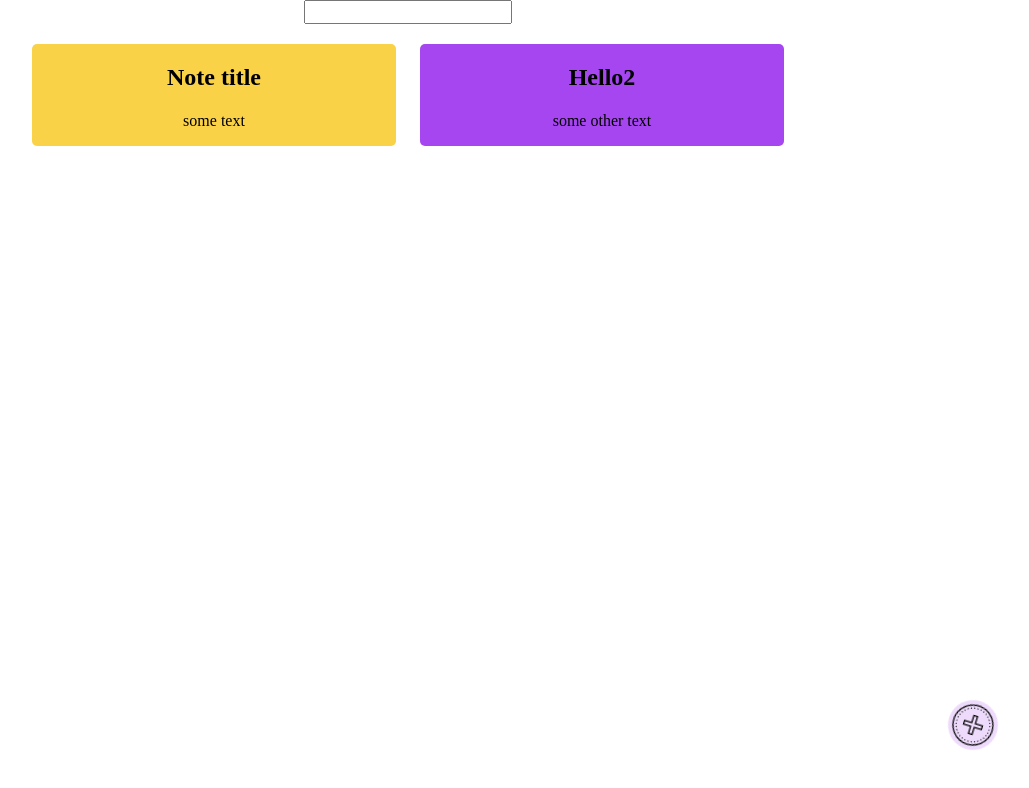
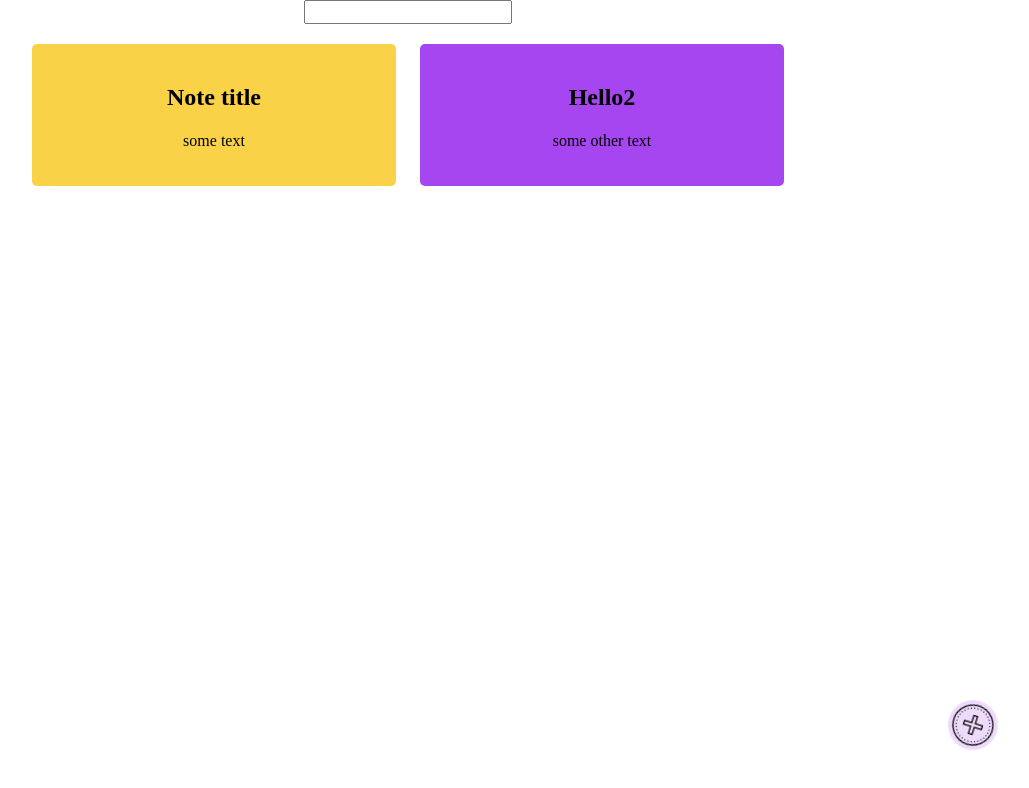
Before and after one commit to hosfatantabolis/NotesLite, a React (Create React App) app: page / in a window 1280 px wide. Shown: the top 788 px of the page, without its empty margins (232-1261 px from the left). Built offline with nearby package versions, Linux system fonts and the light colour scheme.

Commit message:
hotfix: text overflow

```diff
--- a/src/components/Note/Note.css
+++ b/src/components/Note/Note.css
@@ -1,6 +1,16 @@
 .note{
     border-radius: 5px;
     max-height: 300px;
+    padding: 20px
+}
+
+.note__title{
+    text-overflow: ellipsis;
+    white-space: nowrap;
+    overflow: hidden;
+}
+
+.note__text{
     text-overflow: ellipsis;
     white-space: nowrap;
     overflow: hidden;
```
